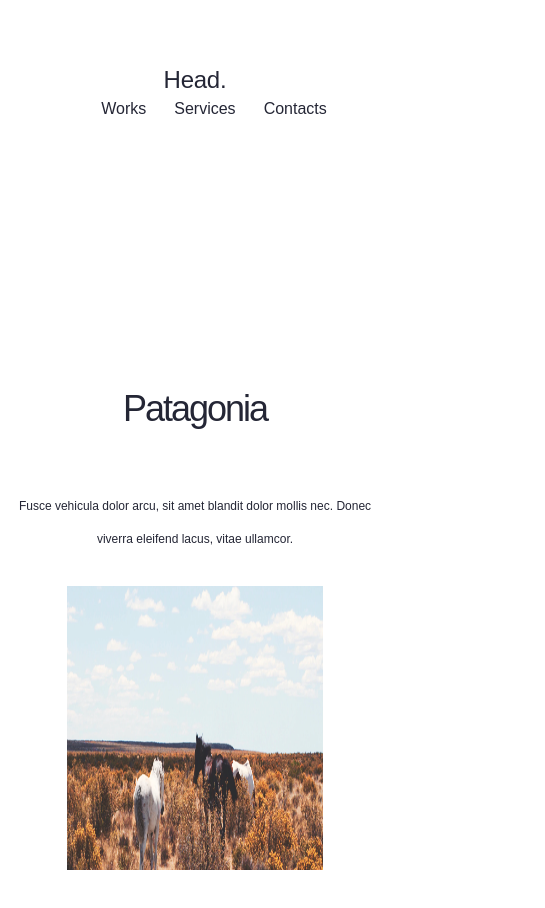
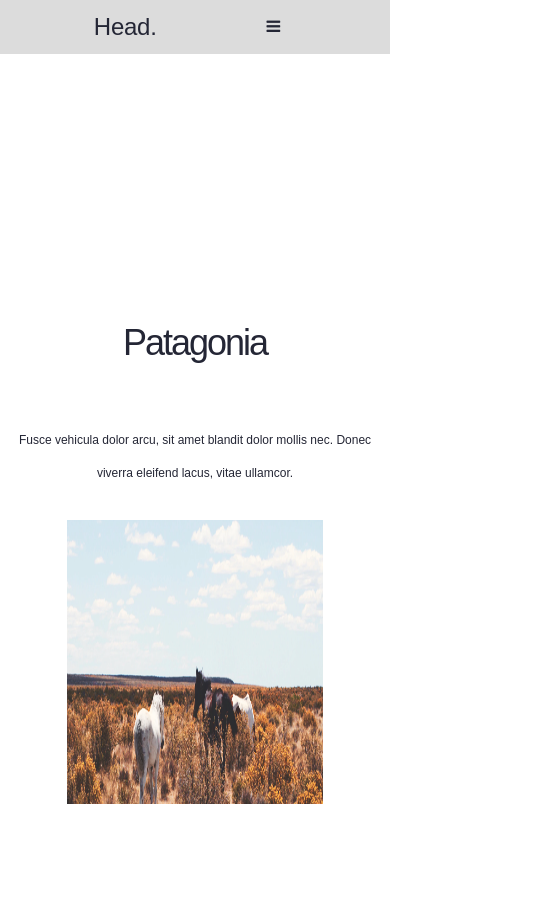
Before and after one commit to LiudmylaSkabenok/responsive-design, a plain HTML site: page index.html in a window 390 px wide. Shown: the whole page, 545 px wide, since content can reach past the window. Drawn offline with Linux system fonts and the light colour scheme.

Commit message:
added responsive navigator

```diff
--- a/index.html
+++ b/index.html
@@ -4,6 +4,7 @@
     <meta charset="UTF-8">
     <meta name="viewport" content="width=device-width, initial-scale=1.0">
     <link href="https://fonts.googleapis.com/css2?family=Aldrich&family=Poppins&family=Source+Sans+3&display=swap">
+    <link rel="stylesheet" href="https://cdnjs.cloudflare.com/ajax/libs/font-awesome/4.7.0/css/font-awesome.min.css">
     <link rel="stylesheet" href="styles/index.css">
     <link rel="stylesheet" href="styles/reset.css">
     <title>Responsive design</title>
@@ -14,13 +15,14 @@
             <h2 class="logo">
                 Head.
             </h2>
-        <nav class="nav">
-            <ul class="nav__list">
-                <li class="nav__li"><a class="nav__link" href="#">Works</a></li>
-                <li class="nav__li"><a class="nav__link" href="#">Services</a></li>
-                <li class="nav__li"><a class="nav__link" href="#">Contacts</a></li>
-            </ul>
-        </nav>
+        <div class="nav" id="nav-bar">
+            <a href="#works">News</a>
+            <a href="#servises">Contact</a>
+            <a href="#contacts">About</a>
+            <a class="icon" onclick="burgerMenu()">
+            <i class="fa fa-bars"></i>
+            </a>
+        </div>
         </div>
     </header>
     <main>
@@ -32,5 +34,15 @@
         </div>
         <img class="main__image" src="images/Bitmap (1).png" alt="running horses">
     </main>
+    <script>
+        function burgerMenu() {
+            let burger = document.getElementById("nav-bar");
+            if (burger.className === "nav") {
+            burger.className += " responsive";
+            } else {
+            burger.className = "nav";
+            }
+        }
+        </script>
 </body>
 </html>
--- a/styles/index.css
+++ b/styles/index.css
@@ -1,5 +1,6 @@
 body {
-    width: 100%;
+    max-width: 100%;
+    margin: 0auto;
     display: flex;
     justify-content: center;
     flex-direction: column;
@@ -8,15 +9,14 @@ header {
     width: 100%;
     display: flex;
     justify-content: center;
-    margin: 0;
+    background-color: gainsboro;
 }
 .layout__header {
     max-width: 1400px;
     width: 100%;
-    margin-top: 62px;
     display: flex;
     flex-wrap: wrap;
-    justify-content: center;
+    justify-content: space-evenly;
     align-items: center;
 }
 .logo {
@@ -29,30 +29,33 @@ header {
     letter-spacing: -0.25px;
 }
 .nav {
-    min-width: 700px;
+    max-width: 100%;
     display: flex;
     justify-content: center;
     align-items: center;
     flex-wrap: wrap;
 }
-.nav__list {
-    width: 100%;
-    display: flex;
-    justify-content: flex-end;
-    align-items: center;
-    flex-direction: row;
-    margin-left: 10px;
-}
-.nav__link {
+.nav a {
+    float: left;
+    display: block;
     color: #242635;
+    text-align: center;
     font-family: 'Source Sans 3', sans-serif;
     font-size: 16px;
     font-style: normal;
     font-weight: 400;
     line-height: 22.4px; /* 140% */
     text-decoration: none;
-    margin-left: 28px;
+    padding: 16px 16px;
 }
+.nav a:hover {
+    background-color: lightseagreen;
+    color: black;
+    font-weight: bold;
+  }
+  .nav .icon {
+    display: none;
+  }
 main {
     width: 100%;
     min-height: 100vh;
@@ -97,9 +100,6 @@ main {
     max-width: 864px;
     min-height: 328px;
 }
-@media only screen and (orientation: landscape) {
-    .main__info
-}
 @media screen and (max-width: 800px) {
     .main__info {
          font-size: 12px;
@@ -115,6 +115,7 @@ main {
          font-size: 36px;
     }
  }
+
  @media screen and (max-width: 1000px) {
     .main__image {
         max-width: 617px;
@@ -127,8 +128,23 @@ main {
         min-height: 284px;
     }
  }
- @media screen and (max-width: 1000px) {
-    .nav__list {
-        justify-content: center;
+ @media screen and (max-width: 800px) {
+    .nav a {display: none;}
+    .nav a.icon {
+      float: right;
+      display: block;
+      }
     }
-}
+  @media screen and (max-width: 800px) {
+    .nav.responsive {position: relative;}
+    .nav.responsive .icon {
+      position: absolute;
+      right: 0;
+      top: 0;
+    }
+    .nav.responsive a {
+      float: none;
+      display: block;
+      text-align: right;
+    }
+  }
```
